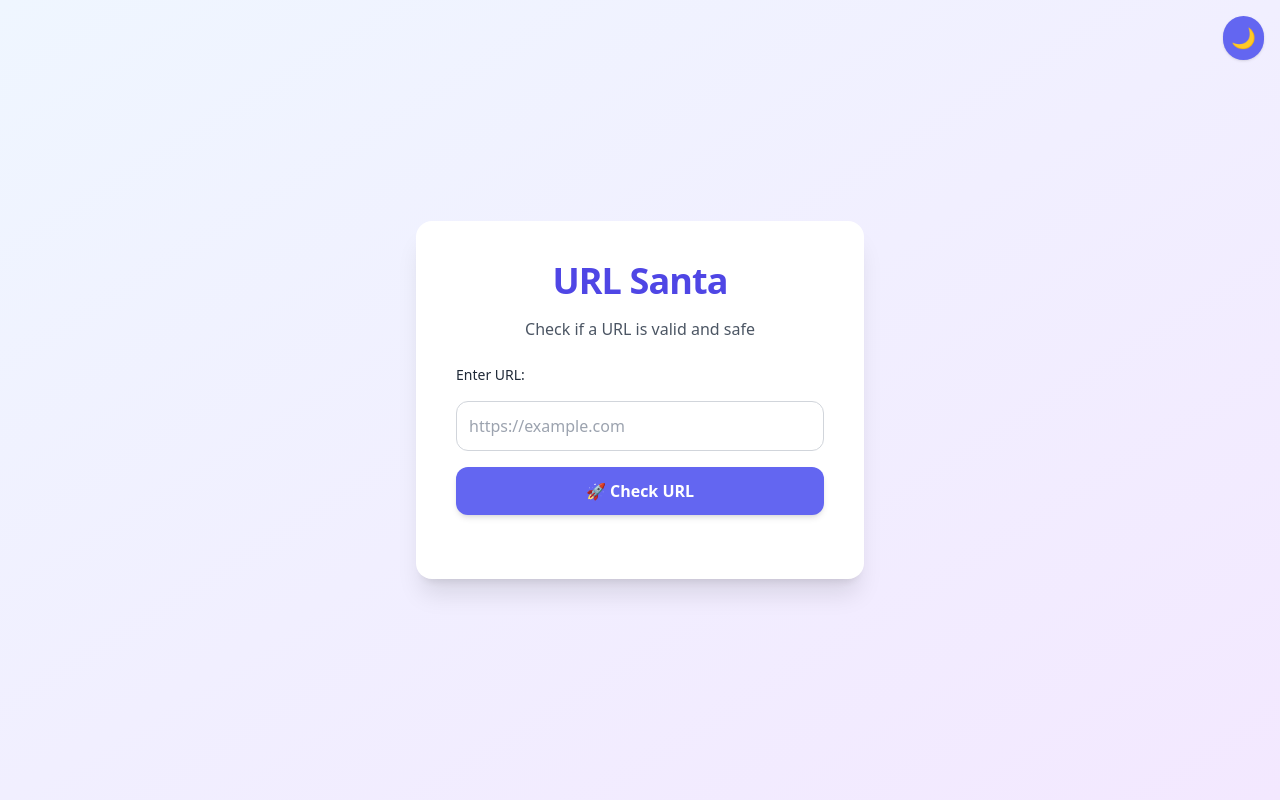
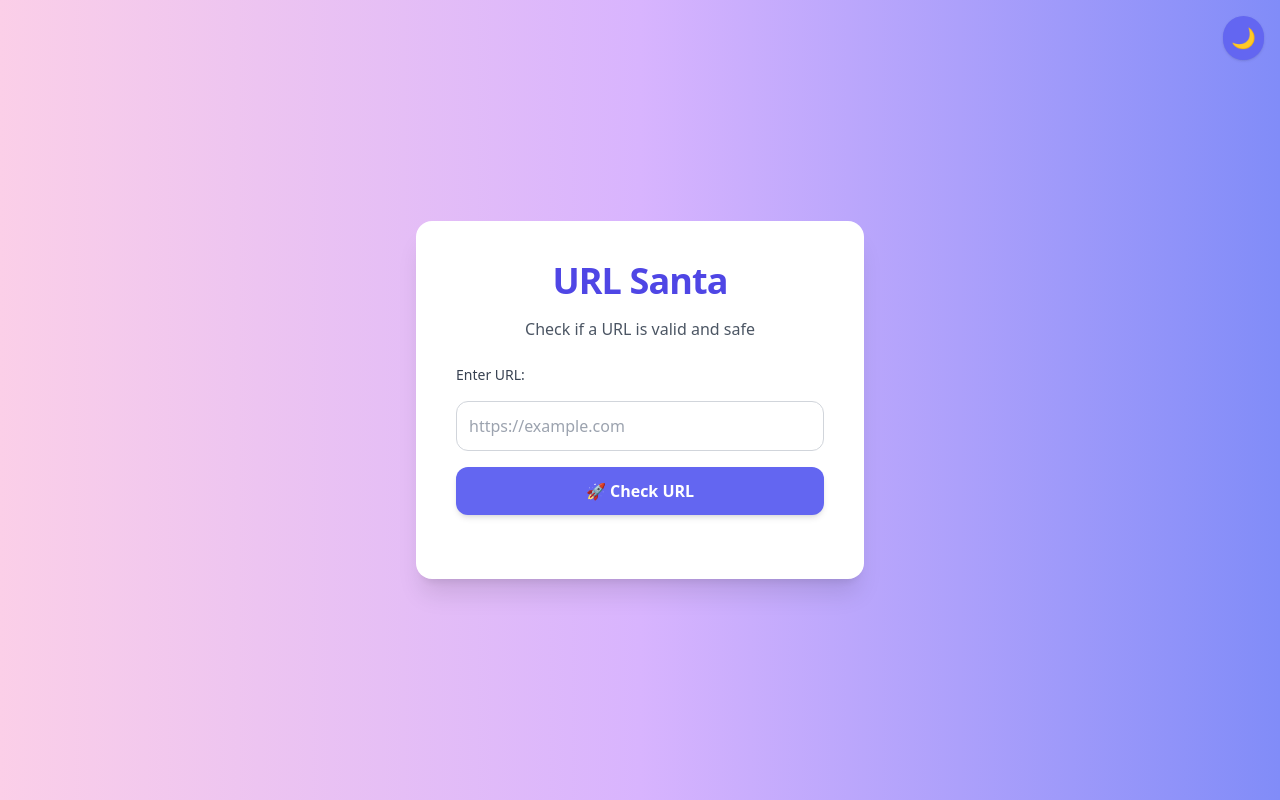
Before and after one commit to terminator2299/URL-Santa, a FastAPI app: page / in a window 1280 px wide. Run offline with FastAPI, Linux system fonts and the light colour scheme; some libraries are stand-ins or nearby versions.

Commit message:
Improving UI colours

```diff
--- a/templates/index.html
+++ b/templates/index.html
@@ -55,10 +55,16 @@
       grid-template-columns: repeat(2, 1fr);
       gap: 0.5rem;
     }
+
+    /* Dark mode specific styles */
+    .dark .spinner {
+      border-color: rgba(255, 255, 255, 0.1);
+      border-top-color: #60A5FA;
+    }
   </style>
 </head>
 
-<body class="bg-gradient-to-br from-blue-50 to-purple-100 dark:from-gray-900 dark:to-gray-800 text-gray-800 dark:text-gray-100 transition-colors duration-500">
+<body class="bg-gradient-to-r from-pink-200 via-purple-300 to-indigo-400 dark:from-gray-900 dark:via-gray-800 dark:to-gray-900 text-gray-800 dark:text-gray-100 transition-colors duration-500">
 
   <!-- Theme Toggle Button -->
   <div class="absolute top-4 right-4">
@@ -69,15 +75,15 @@
 
   <div class="flex flex-col items-center justify-center min-h-screen p-4">
     <div
-      class="bg-white dark:bg-gray-900 rounded-2xl shadow-xl p-10 w-full max-w-md transform transition-all animate-fade-in-up hover-scale"
+      class="bg-white dark:bg-gray-800 rounded-2xl shadow-xl p-10 w-full max-w-md transform transition-all animate-fade-in-up hover-scale"
     >
       <h1 class="text-4xl font-bold text-center text-indigo-600 dark:text-indigo-400 mb-4 tracking-tight">URL Santa</h1>
-      <p class="text-center text-gray-600 dark:text-gray-400 mb-6">Check if a URL is valid and safe</p>
+      <p class="text-center text-gray-600 dark:text-gray-300 mb-6">Check if a URL is valid and safe</p>
 
       <form id="url-form" class="space-y-4">
-        <label for="url" class="block text-sm font-medium">Enter URL:</label>
+        <label for="url" class="block text-sm font-medium text-gray-700 dark:text-gray-300">Enter URL:</label>
         <input type="text" id="url" name="url" required
-          class="w-full p-3 rounded-xl border border-gray-300 dark:border-gray-700 dark:bg-gray-800 focus:outline-none focus:ring-2 focus:ring-indigo-400 transition"
+          class="w-full p-3 rounded-xl border border-gray-300 dark:border-gray-600 bg-white dark:bg-gray-700 text-gray-900 dark:text-gray-100 focus:outline-none focus:ring-2 focus:ring-indigo-400 dark:focus:ring-indigo-500 transition"
           placeholder="https://example.com" aria-label="URL input" />
 
         <button type="submit"
@@ -86,27 +92,27 @@
         </button>
       </form>
 
-      <div id="result" class="mt-6 text-center text-lg font-medium"></div>
+      <div id="result" class="mt-6 text-center text-lg font-medium text-gray-800 dark:text-gray-200"></div>
 
       <div id="qr-container" class="mt-6 flex justify-center hidden">
-        <canvas id="qr-code"></canvas>
+        <canvas id="qr-code" class="bg-white p-2 rounded-lg"></canvas>
       </div>
 
       <div id="action-buttons" class="mt-6 space-y-4 hidden">
         <div class="button-group">
           <button id="shorten-btn"
-            class="py-3 px-4 bg-blue-500 text-white rounded-xl hover:bg-blue-600 transition hover-scale flex items-center justify-center gap-2">
+            class="py-3 px-4 bg-blue-500 dark:bg-blue-600 text-white rounded-xl hover:bg-blue-600 dark:hover:bg-blue-700 transition hover-scale flex items-center justify-center gap-2">
             <span>🔗</span>
             <span>Shorten URL</span>
           </button>
           <button id="download-btn"
-            class="py-3 px-4 bg-green-500 text-white rounded-xl hover:bg-green-600 transition hover-scale flex items-center justify-center gap-2">
+            class="py-3 px-4 bg-green-500 dark:bg-green-600 text-white rounded-xl hover:bg-green-600 dark:hover:bg-green-700 transition hover-scale flex items-center justify-center gap-2">
             <span>⬇️</span>
             <span>Download QR</span>
           </button>
         </div>
         <button id="share-btn"
-          class="w-full py-3 px-4 bg-purple-500 text-white rounded-xl hover:bg-purple-600 transition hover-scale flex items-center justify-center gap-2">
+          class="w-full py-3 px-4 bg-purple-500 dark:bg-purple-600 text-white rounded-xl hover:bg-purple-600 dark:hover:bg-purple-700 transition hover-scale flex items-center justify-center gap-2">
           <span>📤</span>
           <span>Share URL & QR Code</span>
         </button>
@@ -186,7 +192,13 @@
           resultDiv.textContent = '✅ URL is valid and safe!';
           qrContainer.classList.remove('hidden');
           actionButtons.classList.remove('hidden');
-          QRCode.toCanvas(qrCanvas, url, { width: 180 });
+          QRCode.toCanvas(qrCanvas, url, {
+            width: 180,
+            color: {
+              dark: html.classList.contains('dark') ? '#ffffff' : '#000000',
+              light: html.classList.contains('dark') ? '#1f2937' : '#ffffff'
+            }
+          });
         } else {
           resultDiv.textContent = '❌ Invalid URL. Please enter a correct one.';
         }
```
